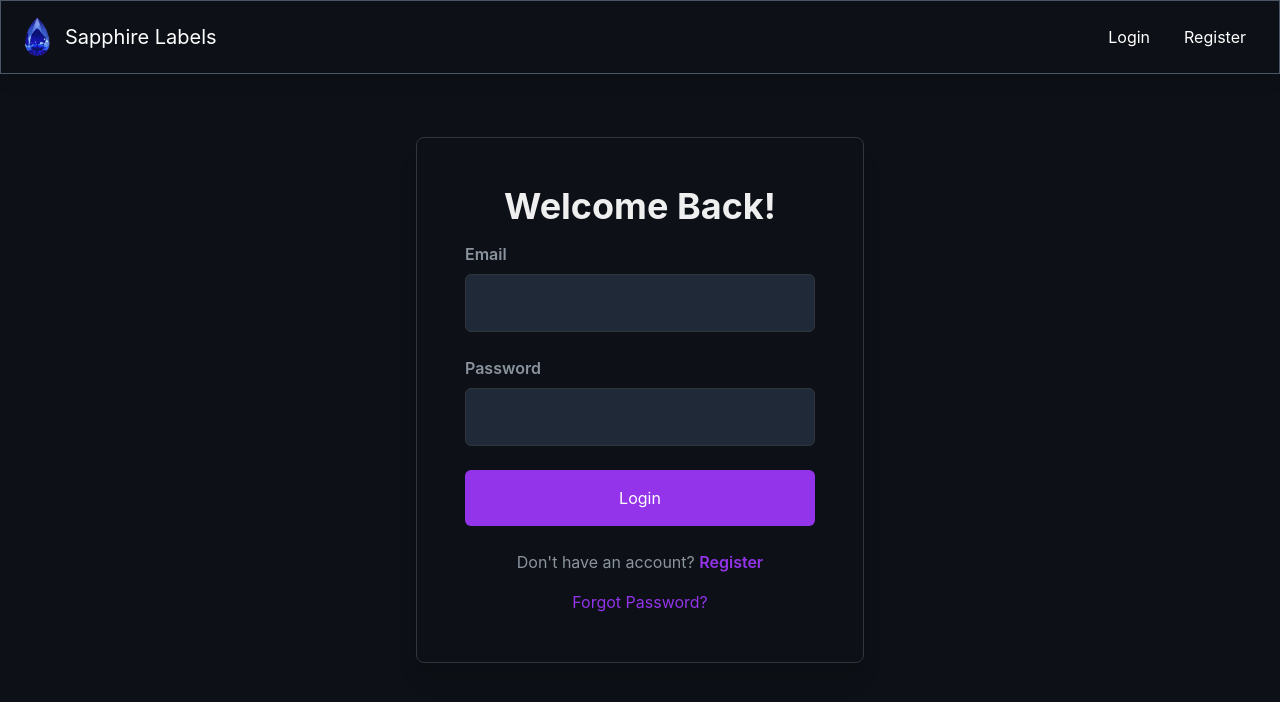
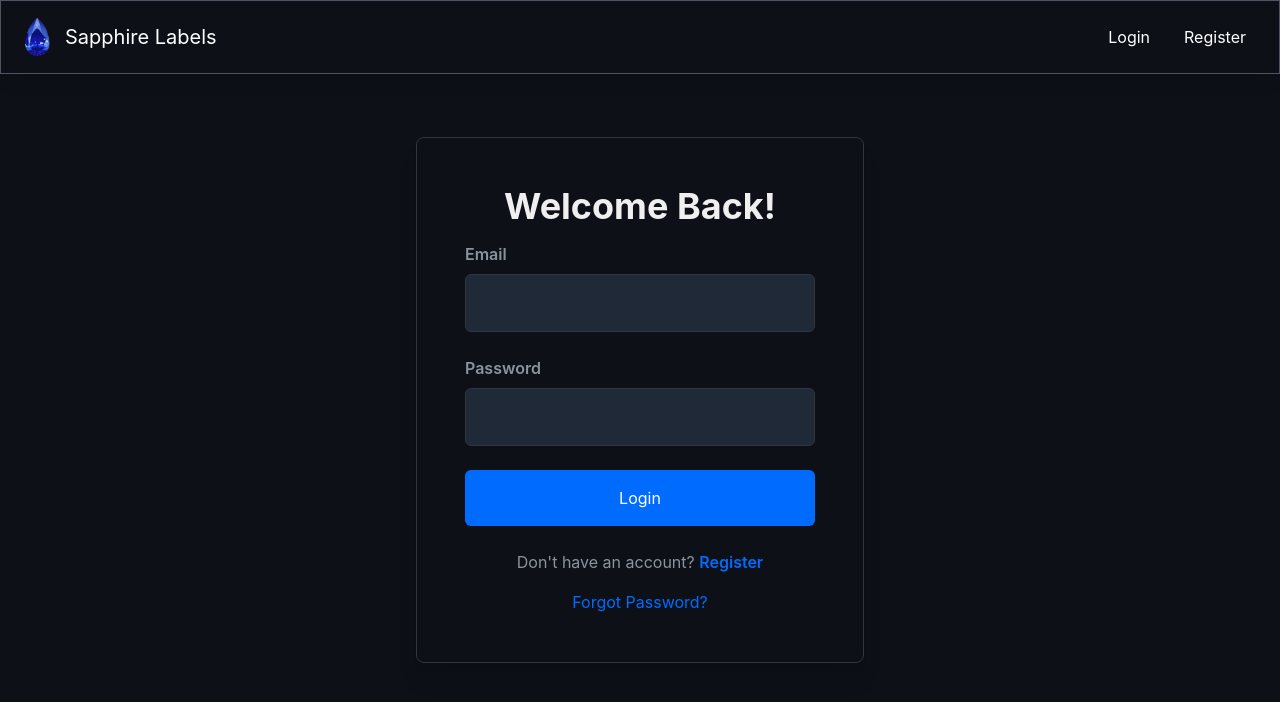
Before and after one commit to soulstar9792/Icarus-shipping-website, a React (Create React App) app: page /login in a window 1280 px wide. Shown: the top 702 px of the page. Built offline with nearby package versions, Linux system fonts and the light colour scheme.

Commit message:
button style to sapphire color

```diff
--- a/src/pages/Login.js
+++ b/src/pages/Login.js
@@ -69,7 +69,7 @@ const Login = () => {
           </div>
           <button
             type="submit"
-            className="w-full p-4 bg-purple-600 text-white rounded-md hover:bg-purple-700 transition duration-200 focus:outline-none focus:ring-2 focus:ring-indigo-500 focus:ring-opacity-50"
+            className="w-full p-4 bg-sapphire text-white rounded-md hover:bg-sapphire-hover transition duration-200 focus:outline-none focus:ring-2 focus:ring-indigo-500 focus:ring-opacity-50"
             disabled={loading}
           >
             {loading ? "Logging in..." : "Login"}
@@ -80,7 +80,7 @@ const Login = () => {
             Don't have an account?{" "}
             <Link
               to="/register"
-              className="text-purple-600 font-semibold hover:text-purple-700"
+              className="text-sapphire border-sapphire-hover font-semibold hover:text-sapphire-hover"
             >
               Register
             </Link>
@@ -89,7 +89,7 @@ const Login = () => {
         <div className="text-center mt-4">
           <Link
             to="/forgot-password"
-            className="text-purple-600 hover:underline hover:text-purple-700 text-sm md:text-base"
+            className="text-sapphire border-sapphire-hover hover:underline hover:text-sapphire-hover text-sm md:text-base"
           >
             Forgot Password?
           </Link>
--- a/src/pages/Register.js
+++ b/src/pages/Register.js
@@ -114,7 +114,7 @@ const Register = () => {
           </div>
           <button
             type="submit"
-            className="w-full p-4 mt-6 bg-purple-600 text-white rounded-md hover:bg-purple-700 transition duration-200 focus:outline-none focus:ring-2 focus:ring-indigo-500 focus:ring-opacity-50"
+            className="w-full p-4 mt-6 bg-sapphire text-white rounded-md hover:bg-sapphire-hover transition duration-200 focus:outline-none focus:ring-2 focus:ring-indigo-500 focus:ring-opacity-50"
           >
             Register
           </button>
@@ -122,7 +122,7 @@ const Register = () => {
         <div className="text-center mt-6">
           <p className="text-text-normal text-base">
             Already have an account?{" "}
-            <Link to="/login" className="text-purple-600 font-semibold">
+            <Link to="/login" className="text-sapphire font-semibold">
               Login
             </Link>
           </p>
--- a/tailwind.config.js
+++ b/tailwind.config.js
@@ -16,6 +16,8 @@ module.exports = {
         'hover-border': '#4b5b71', // New hover border color
         'hover-text': '#efefef', // Emphasizing text on hover
         'hover-underline': '#76bbf9', // Underline color on hover
+        'sapphire': '#006bff', // Sapphire button color
+        'sapphire-hover': '#4443f5', // Sapphire button hover color
       },
       borderWidth: {
         'thin': '1px',
```
